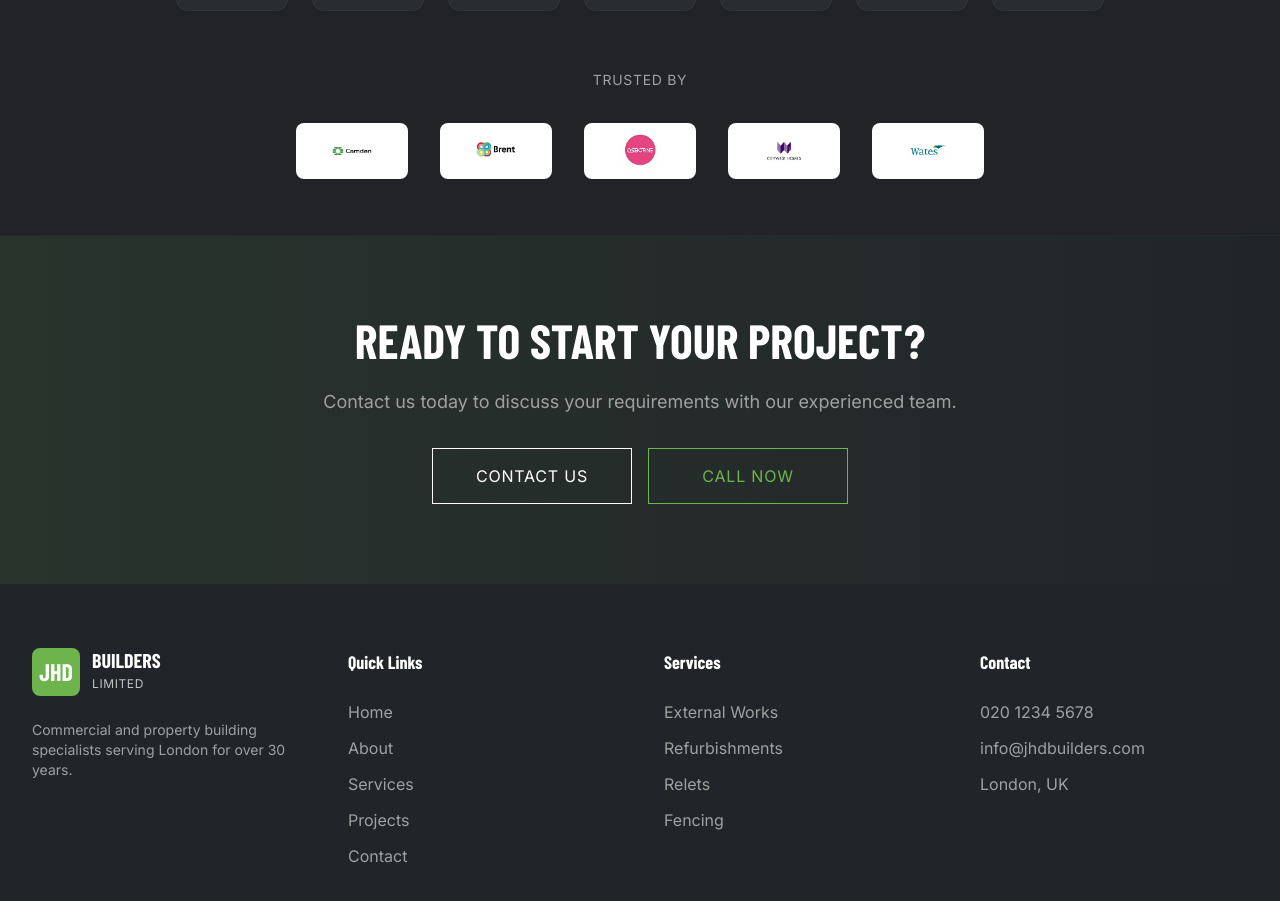
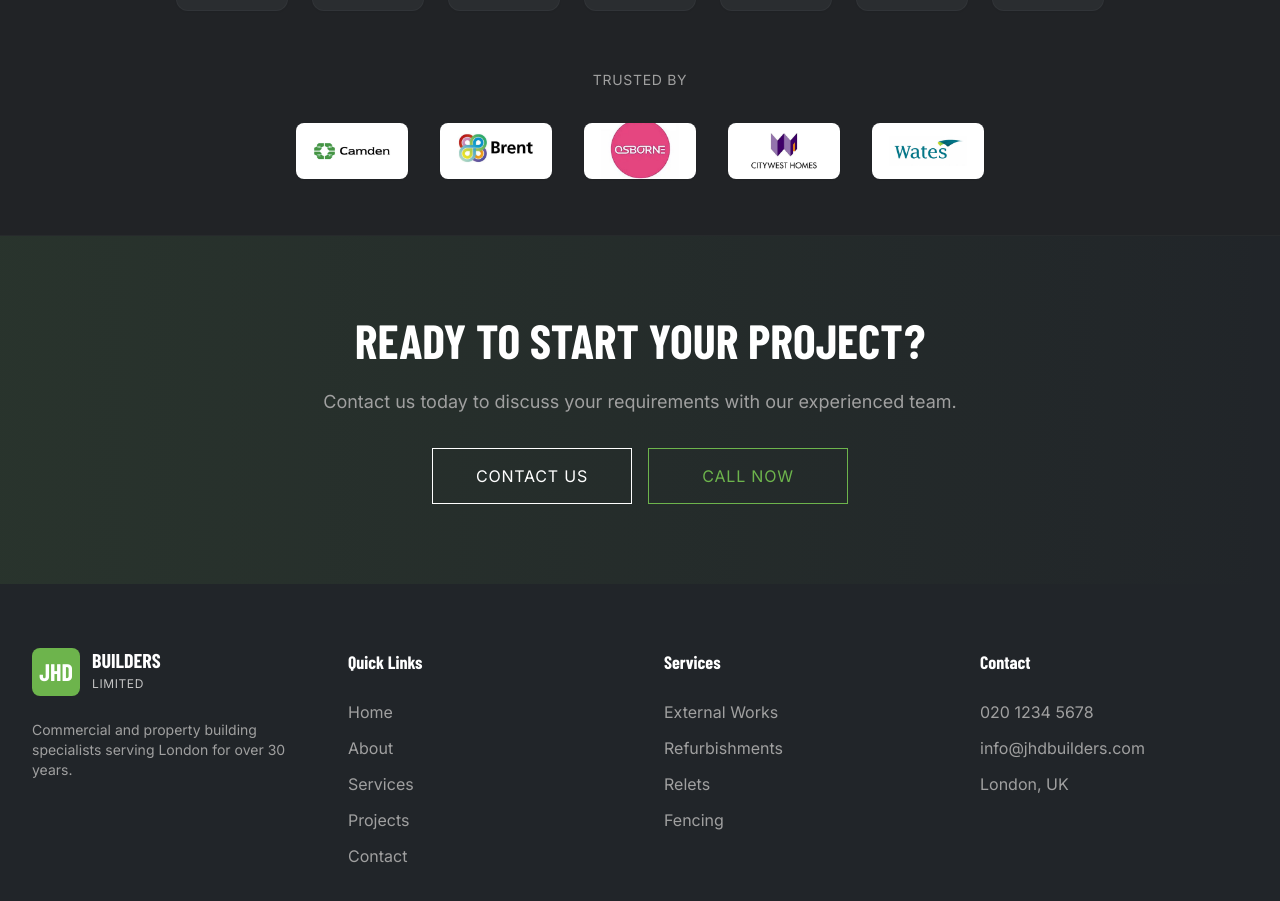
Before and after one commit to vishal-mayo/jhd-builders-website, a React (Vite) app: page /about in a window 1280 px wide. Shown: the part 4185-5086 px from the top of the page. Built offline with nearby package versions, Linux system fonts and the light colour scheme; a web font is replaced by a local one.

Commit message:
Make partner logos appear larger in containers
- Removed all padding from container (p-1 → no padding)
- Added overflow-hidden to container
- Image size: w-full h-full → w-[140%] h-[140%] (zooms in to crop whitespace)
- This effectively crops the excess white space around logos

```diff
--- a/src/pages/About.jsx
+++ b/src/pages/About.jsx
@@ -230,9 +230,9 @@
           <div className="flex flex-wrap justify-center gap-4 lg:gap-8">
             {PARTNERS.map((p, i) => (
               <motion.div key={p.name} initial={{ opacity: 0, y: 16 }} whileInView={{ opacity: 1, y: 0 }} viewport={{ once: true }} transition={{ duration: 0.35, delay: i * 0.07 }}>
-                <motion.div className="h-14 w-28 bg-white rounded-lg p-2 flex items-center justify-center cursor-default shadow-sm"
+                <motion.div className="h-14 w-28 bg-white rounded-lg flex items-center justify-center cursor-default shadow-sm overflow-hidden"
                   whileHover={{ y: -2, boxShadow: '0 4px 12px rgba(0,0,0,0.15)' }} transition={{ duration: 0.2 }}>
-                  <img src={p.img} alt={p.name} className="w-full h-full object-contain" loading="lazy" />
+                  <img src={p.img} alt={p.name} className="w-[140%] h-[140%] object-contain" loading="lazy" />
                 </motion.div>
               </motion.div>
             ))}
```
